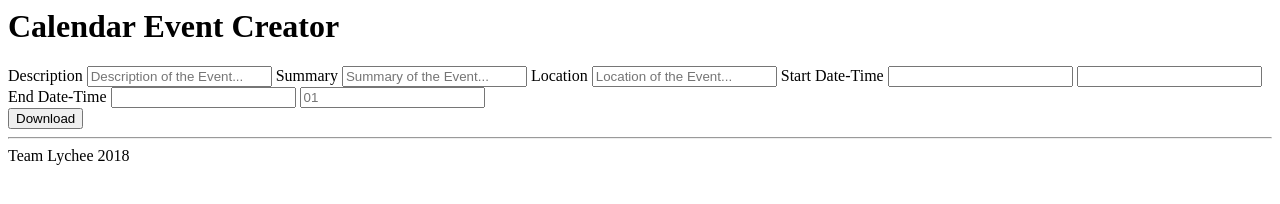
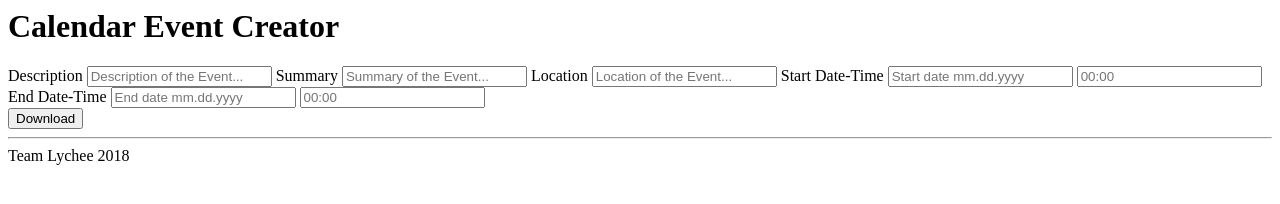
Before and after one commit to ICS414TeamProject/Event-Maker, a plain HTML site: page index.html in a window 1280 px wide. Drawn offline with Linux system fonts and the light colour scheme.

Commit message:
Improvements on code

```diff
--- a/index.html
+++ b/index.html
@@ -15,11 +15,11 @@
         <label for="txtLocation">Location</label>
         <input id="txtLocation" placeholder="Location of the Event..." type="text">
         <label for="txtStartDate">Start Date-Time</label>
-        <input id="txtStartDate" type="text" data-date-format="ddMMyyyy">
-        <input id="txtStartTime" type="text">
+        <input id="txtStartDate" type="text" data-date-format="ddMMyyyy" placeholder="Start date mm.dd.yyyy">
+        <input id="txtStartTime" type="text" placeholder="00:00">
         <label for="txtEndDate">End Date-Time</label>
-        <input id="txtEndDate" type="text">
-        <input id="txtEndTime" type="text" placeholder="01">
+        <input id="txtEndDate" type="text" placeholder="End date mm.dd.yyyy">
+        <input id="txtEndTime" type="text" placeholder="00:00">
         </br>
         <button id="btnDownload" onclick="createCalendar()">Download</button>
       </div>
```
Also changed, not shown: ReadMe.txt.
